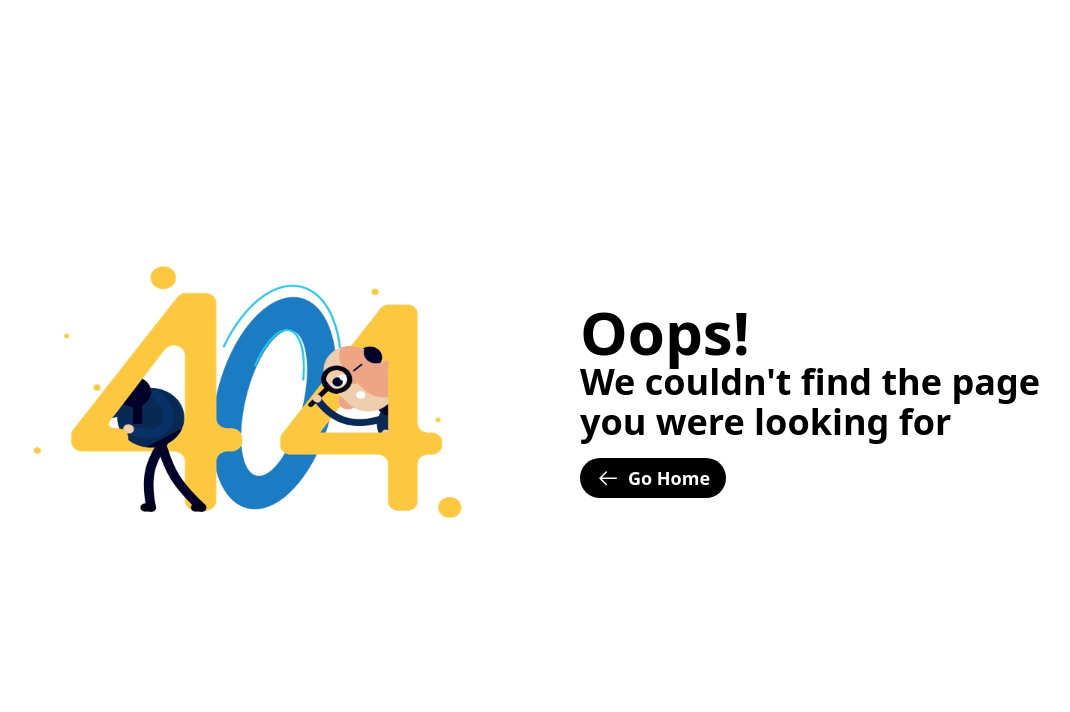
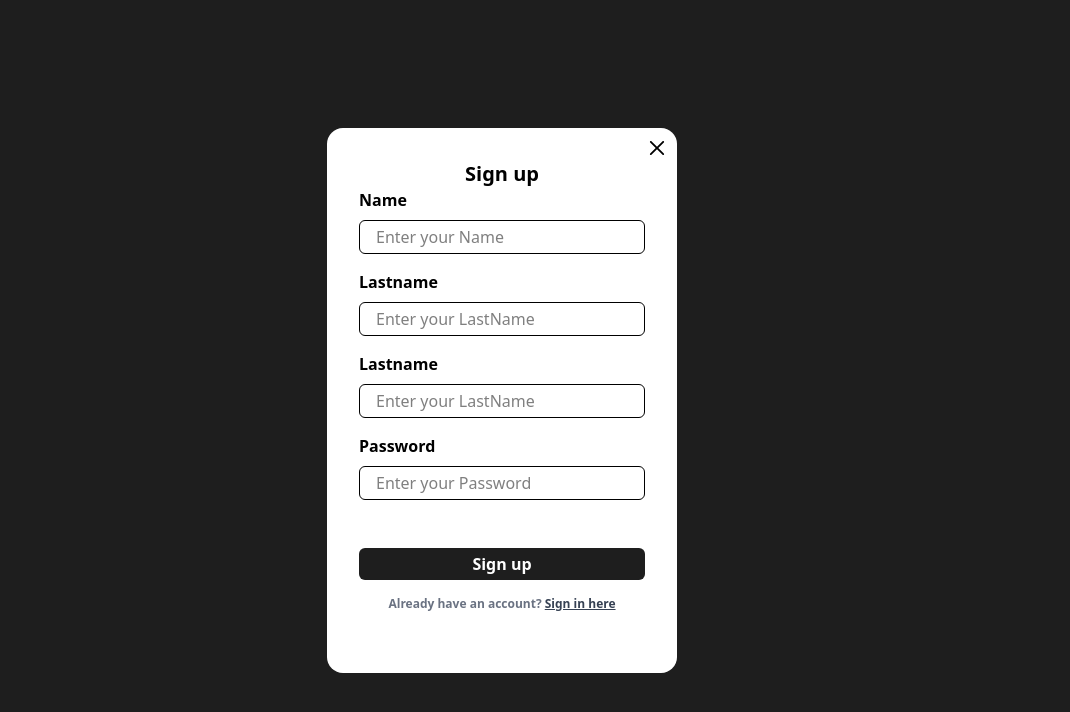
Before and after one commit to Phsithzz/SeriousWeb, a React (Vite) app in the folder frontend/: page /register in a window 1280 px wide. Shown: the top 712 px of the page, without its empty margins (138-1208 px from the left). Built offline with nearby package versions, Linux system fonts and the light colour scheme.

Commit message:
Register Page

```diff
--- a/frontend/src/App.jsx
+++ b/frontend/src/App.jsx
@@ -2,6 +2,7 @@ import React from 'react'
 import{BrowserRouter,Routes,Route} from "react-router-dom"
 import LayoutHome from './layouts/LayoutHome'
 import NotFoundPage from './pages/NotFoundPage'
+import Register from './pages/Register'
 const App = () => {
   return (
     <>
@@ -9,6 +10,7 @@ const App = () => {
     <Routes>
        <Route path="*" element={<NotFoundPage />}/>
        <Route path="/" element={<LayoutHome />}/>
+       <Route path="/register" element={<Register/>}/>
     </Routes>
     </BrowserRouter>
     </>
--- a/frontend/src/components/Navbar.jsx
+++ b/frontend/src/components/Navbar.jsx
@@ -1,12 +1,14 @@
-import React from 'react'
+
 import logo from "../assets/logo.jpg"
-import user from "../assets/user.png"
+
 //icon
 import { IoMdSearch } from "react-icons/io";
 import { RiShoppingBag2Line } from "react-icons/ri";
-
+import { FaRegUserCircle } from "react-icons/fa";
 import {Link} from "react-router-dom"
 const Navbar = () => {
+
+
   return (
     <>
     <div className=" bg-black">
@@ -43,8 +45,8 @@ const Navbar = () => {
                     </Link>
                 </div>
                 <div className="flex items-center gap-2">
-                    <Link to="user">
-                    <img src={user} alt="UserProfile" className="w-12 h-10 "/>
+                    <Link to="/register">
+                    <FaRegUserCircle className="text-white text-4xl"/>
 
                     </Link>
                 </div>
--- a/frontend/src/pages/NotFoundPage.jsx
+++ b/frontend/src/pages/NotFoundPage.jsx
@@ -14,7 +14,7 @@ const NotFoundPage = () => {
   const navigate = useNavigate();
   const loadingSpin = async () => {
     setLoading(true);
-    await new Promise((resolve) => setTimeout(resolve, 1500));
+    await new Promise((resolve) => setTimeout(resolve, 1000));
     setLoading(false);
     navigate("/");
   };
--- /dev/null
+++ b/frontend/src/pages/Register.jsx
@@ -0,0 +1,42 @@
+import React from 'react'
+import { RxCross2 } from "react-icons/rx";
+import { Link } from 'react-router-dom'
+const Register = () => {
+  return (
+    <>
+    <div className="bg-[#1E1E1E] flex justify-center items-center min-h-screen">
+        <div className="w-[350px] h-[545px] rounded-2xl  bg-white p-8 relative">
+            <h1 className='text-center font-bold text-xl'>Sign up</h1>
+            <form  className="flex flex-col space-y-4">
+                <div className="flex flex-col space-y-2">
+                    <label htmlFor="name" className="text-md font-semibold">Name</label>
+                    <input type="text" id="name" className="border rounded-md p-1 pl-4" placeholder="Enter your Name" required/>
+                </div>
+                <div className="flex flex-col space-y-2">
+                    <label htmlFor="lastname" className="text-md font-semibold ">Lastname</label>
+                    <input type="text"  id="lastname" className="border rounded-md p-1 pl-4" placeholder="Enter your LastName" required/>
+                </div>
+                 <div className="flex flex-col space-y-2">
+                    <label htmlFor="lastname" className="text-md font-semibold ">Lastname</label>
+                    <input type="email"  id="lastname" className="border rounded-md p-1 pl-4" placeholder="Enter your LastName" required/>
+                </div>
+                 <div className="flex flex-col space-y-2">
+                    <label htmlFor="lastname" className="text-md font-semibold ">Password</label>
+                    <input type="password"  id="lastname" className="border rounded-md p-1 pl-4" placeholder="Enter your Password" required/>
+                </div>
+                <div className="flex mt-8  justify-center ">
+                    <button type="submit" className="bg-[#1E1E1E] text-white font-semibold w-full p-1 rounded-md">Sign up</button>
+                </div>
+                <p className="text-center text-gray-500 text-xs font-semibold">Already have an account? <Link to="/login" className="text-gray-700 underline">Sign in here</Link></p>
+            </form>
+            <Link to="/" className="cursor-pointer">
+          <RxCross2 className="absolute top-2 right-2 text-2xl"/>
+
+            </Link>
+        </div>
+    </div>
+    </>
+  )
+}
+
+export default Register
```
